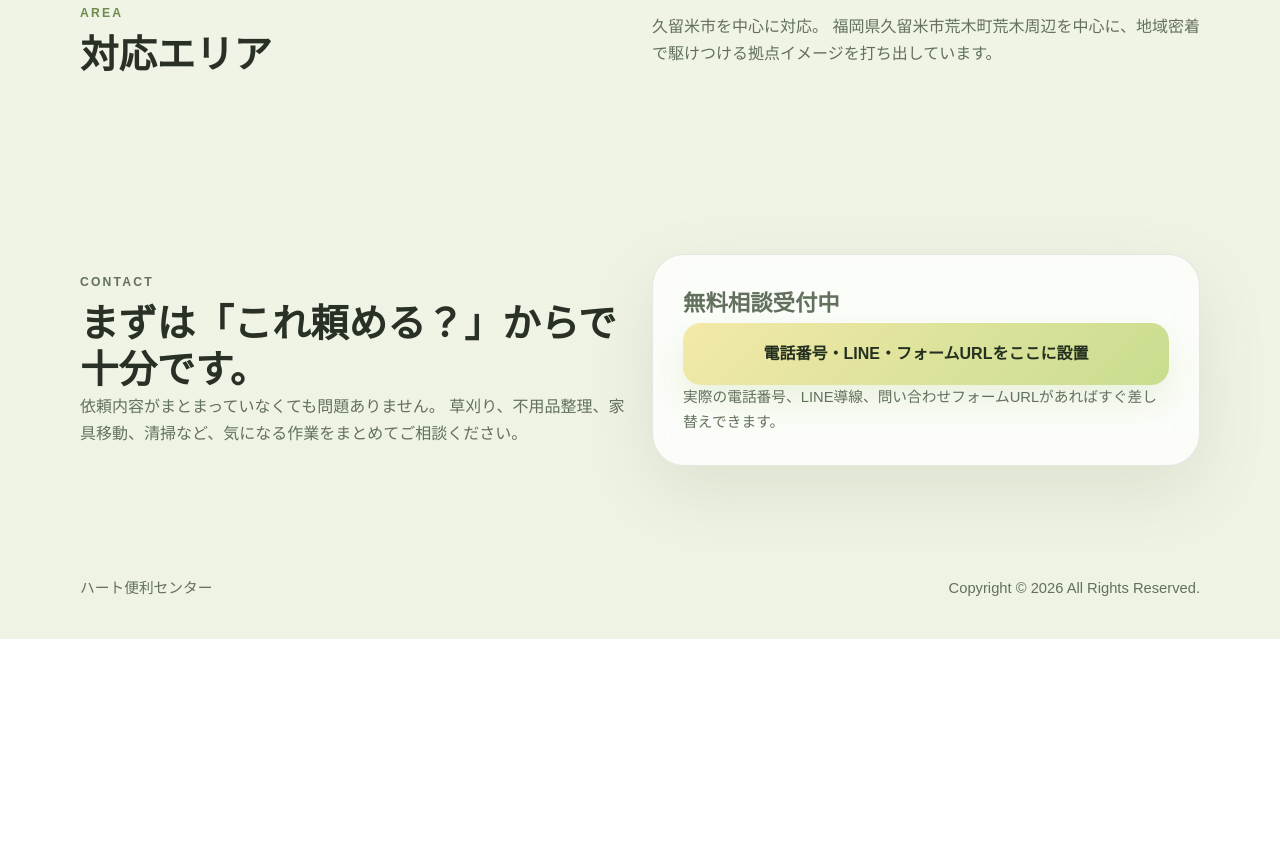
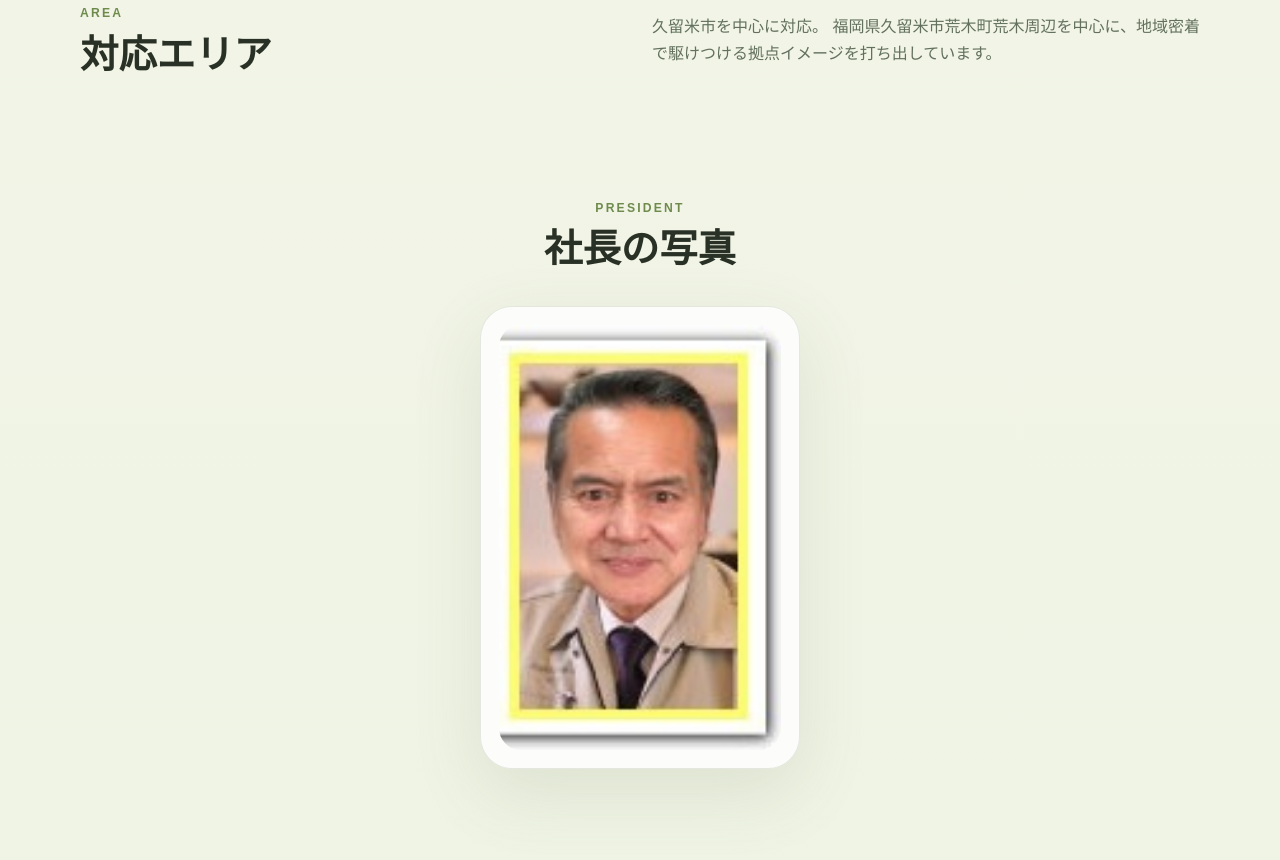
Before and after one commit to michio39/michio3, a plain HTML site: page index.html in a window 1280 px wide. Shown: the part 4152-5012 px from the top of the page. Before the commit the page ends 4791 px from the top, so only its background shows below. Drawn offline with Linux system fonts and the light colour scheme.

Commit message:
Add files via upload

```diff
--- a/index.html
+++ b/index.html
@@ -176,6 +176,18 @@
       </div>
     </section>
 
+    <section class="section section--photo">
+      <div class="container">
+        <div class="section__heading">
+          <p class="section__label">President</p>
+          <h2>社長の写真</h2>
+        </div>
+        <figure class="photo-card">
+          <img src="niguma.jpg" alt="社長の写真">
+        </figure>
+      </div>
+    </section>
+
     <section class="section section--contact" id="contact">
       <div class="container contact">
         <div>
--- a/styles.css
+++ b/styles.css
@@ -344,12 +344,33 @@ img {
   padding-top: 20px;
 }
 
+.section--photo {
+  padding-top: 32px;
+}
+
 .area,
 .contact {
   display: grid;
   grid-template-columns: 1fr 1fr;
   gap: 24px;
   align-items: center;
+}
+
+.photo-card {
+  width: min(100%, 320px);
+  margin: 0 auto;
+  padding: 18px;
+  border-radius: var(--radius-lg);
+  background: rgba(255, 255, 255, 0.8);
+  border: 1px solid var(--line);
+  box-shadow: var(--shadow);
+}
+
+.photo-card img {
+  width: 100%;
+  aspect-ratio: 111 / 167;
+  object-fit: cover;
+  border-radius: 22px;
 }
 
 .contact__panel {
```
Also changed, not shown: niguma.jpg (added).
